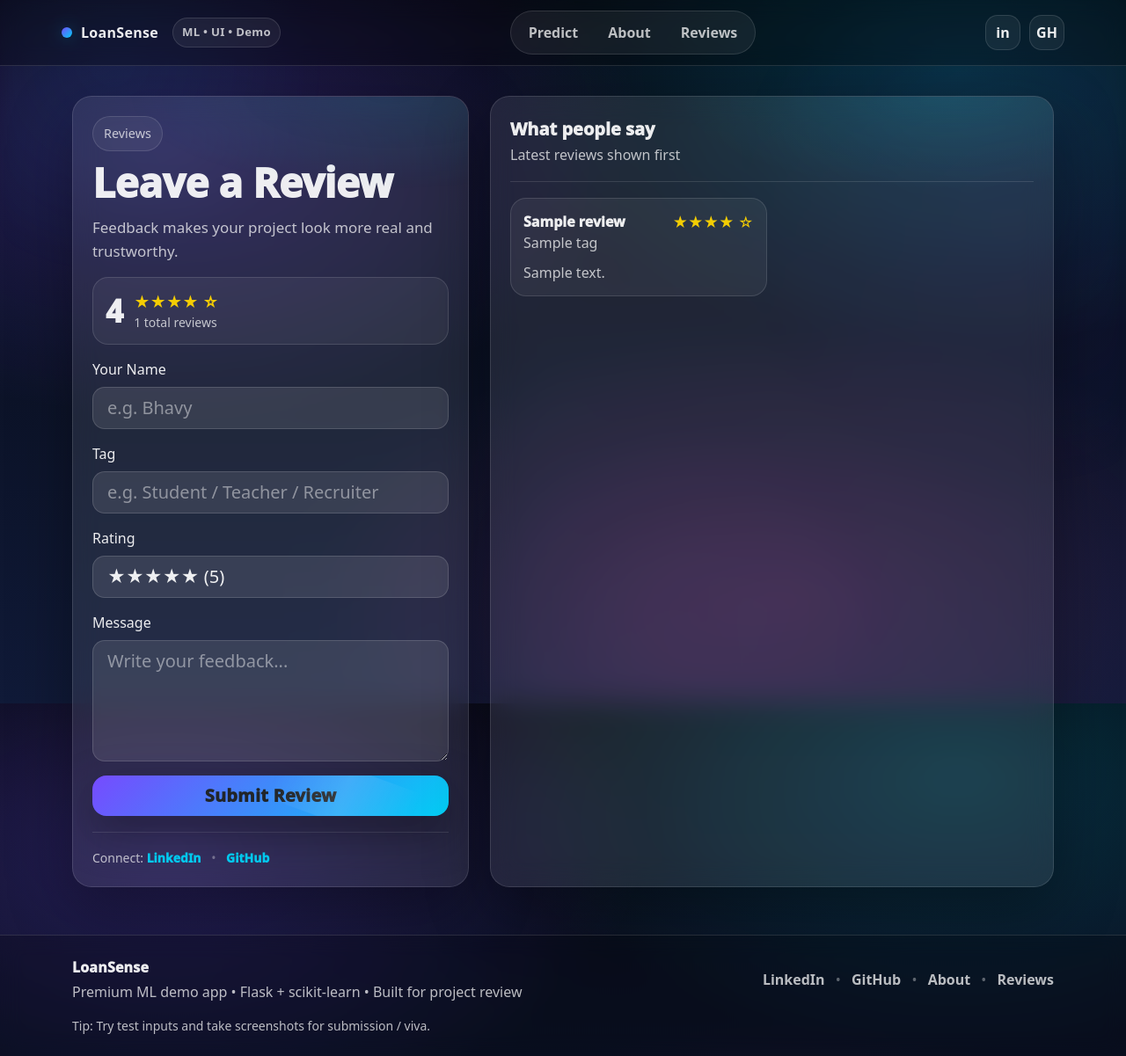
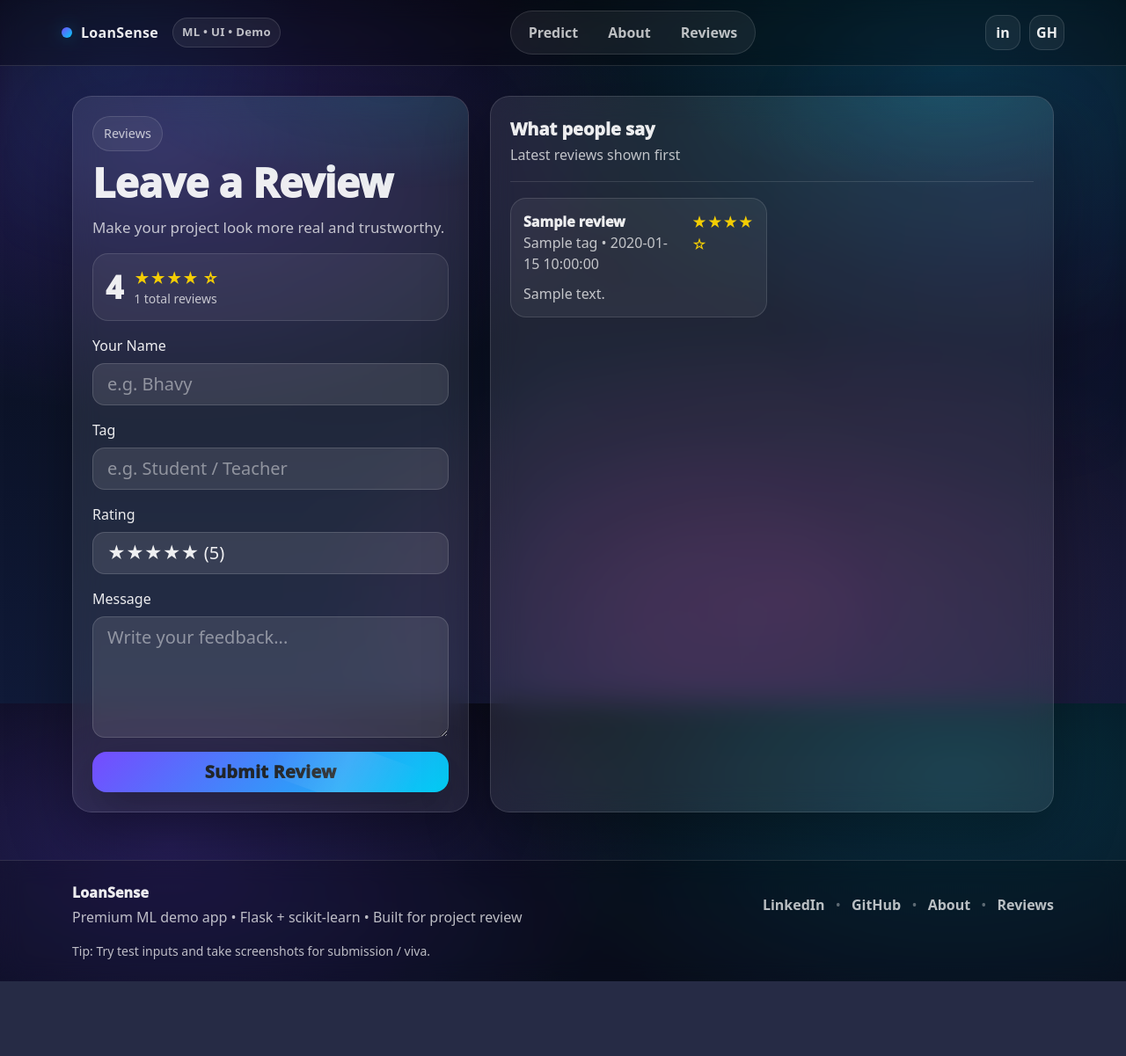
Before and after one commit to Bhavy123321/M.L---Project, a Flask app: template templates/review.html in a window 1280 px wide. Shown: the whole page at 88% size. After the commit the page ends 1116 px from the top, so only its background shows below. Run offline with Flask 3, Linux system fonts and the light colour scheme; the template is opened without the code that fills it: most values are stand-ins (such as "Sample title", 1, 10 or a date in 2020); parts of the project's set-up code (start-up, migrations or seed data) failed here and were passed over.

Commit message:
Update review.html

```diff
--- a/templates/review.html
+++ b/templates/review.html
@@ -10,24 +10,24 @@
         <div class="glassCard">
           <div class="pill">Reviews</div>
           <h2 class="heroTitle mt-2">Leave a Review</h2>
-          <p class="heroText">Feedback makes your project look more real and trustworthy.</p>
+          <p class="heroText">Make your project look more real and trustworthy.</p>
 
           {% if page_error %}
             <div class="alert alert-warning">
-              <b>Note:</b> Something happened, but reviews are still showing.<br>
+              <b>Note:</b> Reviews page had an issue but it’s now recovered.<br>
               <span class="small text-soft">{{ page_error }}</span>
             </div>
           {% endif %}
 
           <div class="ratingSummary">
-            <div class="ratingBig">{{ avg_rating }}</div>
+            <div class="ratingBig">{{ avg_rating if avg_rating is not none else 0 }}</div>
             <div>
               <div class="ratingStars">
-                {% set full = avg_rating|int %}
+                {% set full = (avg_rating|int) if avg_rating is not none else 0 %}
                 {% for _ in range(full) %}★{% endfor %}
                 {% for _ in range(5-full) %}☆{% endfor %}
               </div>
-              <div class="text-soft small">{{ total_reviews }} total reviews</div>
+              <div class="text-soft small">{{ total_reviews if total_reviews is not none else 0 }} total reviews</div>
             </div>
           </div>
 
@@ -39,7 +39,7 @@
 
             <div class="mb-3">
               <label class="form-label">Tag</label>
-              <input class="form-control form-control-lg" name="tag" placeholder="e.g. Student / Teacher / Recruiter" />
+              <input class="form-control form-control-lg" name="tag" placeholder="e.g. Student / Teacher" />
             </div>
 
             <div class="mb-3">
@@ -65,15 +65,6 @@
                 <span class="btnShine"></span>
               </button>
             </div>
-
-            <div class="divider"></div>
-
-            <div class="text-soft small">
-              Connect:
-              <a class="linkBright" href="{{ social.linkedin }}" target="_blank" rel="noreferrer">LinkedIn</a>
-              <span class="sep">•</span>
-              <a class="linkBright" href="{{ social.github }}" target="_blank" rel="noreferrer">GitHub</a>
-            </div>
           </form>
         </div>
       </div>
@@ -86,26 +77,28 @@
           <div class="divider"></div>
 
           <div class="reviewGrid">
+            {% if reviews and reviews|length > 0 %}
               {% for r in reviews %}
                 <div class="reviewCard">
                   <div class="reviewTop">
                     <div>
-                    <div class="reviewName">{{ r.name }}</div>
-                    <div class="reviewTag text-soft">{{ r.tag }}</div>
+                      <div class="reviewName">{{ r.name if r.name else "Anonymous" }}</div>
+                      <div class="reviewTag text-soft">{{ r.tag if r.tag else "User" }} • {{ r.date if r.date else "" }}</div>
                     </div>
                     <div class="reviewStars">
-                    {% for _ in range(r.rating) %}★{% endfor %}
-                    {% for _ in range(5 - r.rating) %}☆{% endfor %}
+                      {% set rr = r.rating if r.rating is not none else 5 %}
+                      {% for _ in range(rr) %}★{% endfor %}
+                      {% for _ in range(5-rr) %}☆{% endfor %}
                     </div>
                   </div>
-                <div class="reviewMsg">{{ r.message }}</div>
+                  <div class="reviewMsg">{{ r.message if r.message else "Great project!" }}</div>
                 </div>
               {% endfor %}
+            {% else %}
+              <div class="text-soft">No reviews yet. Be the first!</div>
+            {% endif %}
           </div>
 
-          {% if reviews|length == 0 %}
-            <div class="text-soft">No reviews yet. Be the first!</div>
-          {% endif %}
         </div>
       </div>
 
```
Lines whose indentation alone changed are shown as unchanged.
